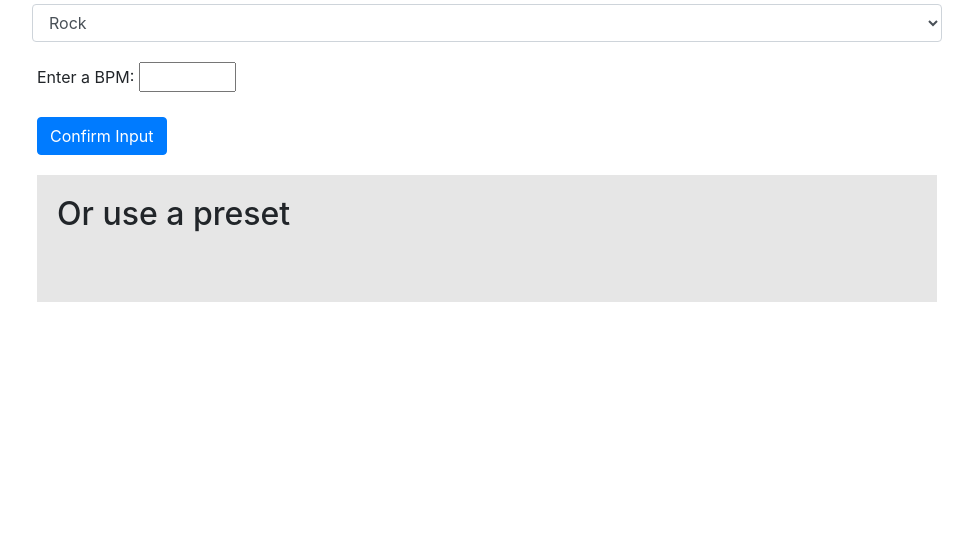
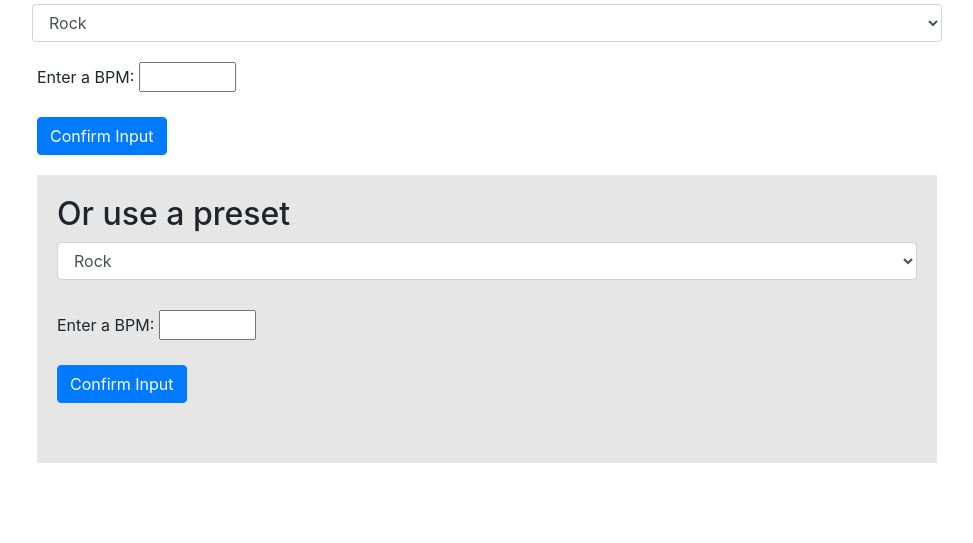
Before and after one commit to Dupeydoo/DRAG, a Django app: page /Diversify/ in a window 1280 px wide. Shown: the part 730-1273 px from the top of the page, without its empty margins (153-1126 px from the left). Before the commit the page ends 1032 px from the top, so only its background shows below. Run offline with Django 3.2, Linux system fonts and the light colour scheme; parts of the project's set-up code (start-up, migrations or seed data) failed here and were passed over; some libraries are stand-ins or nearby versions.

Commit message:
Preset form with defined presets in context setup. Urls and views setup to cater to this. Error page is displayed if the preset page is called directly with GET.

```diff
--- a/DRAG/datacontext.py
+++ b/DRAG/datacontext.py
@@ -11,5 +11,6 @@ context = {
     "crossprob": 0.5,
     "mutaprob": 0.4,
     "is_home": False,
-    "systempath": os.path.dirname(os.path.dirname(os.path.abspath(__file__)))
+    "systempath": os.path.dirname(os.path.dirname(os.path.abspath(__file__))),
+    "presets": [[7, 1, 11, 1, 7, 1, 11, 1], [7, 7, 11, 1, 1, 11, 1, 1], [7, 7, 11, 7, 7, 7, 11, 1]]
 }
--- /dev/null
+++ b/DRAG/exceptions/dragerror.py
@@ -0,0 +1,3 @@
+class DRAGError(Exception):
+    def __init__(self, message):
+        self.message = message
--- a/DRAGProj/dragcommon/formhelper.py
+++ b/DRAGProj/dragcommon/formhelper.py
@@ -1,3 +1,5 @@
+import DRAG.datacontext as dc
+
 def constructinput(cleaned_data):
     input = []
     input.append(cleaned_data["beatone"])
@@ -9,3 +11,6 @@ def constructinput(cleaned_data):
     input.append(cleaned_data["beatseven"])
     input.append(cleaned_data["beateight"])
     return input
+
+def getpreset(index):
+    return dc.context["presets"][index]
--- a/DRAGProj/dragcommon/pageerror.py
+++ b/DRAGProj/dragcommon/pageerror.py
@@ -3,3 +3,6 @@ from DRAG.datacontext import context
 
 def catchkeyerror(request):
     return render(request, "DRAG/error.html", context)
+
+def catchpreseterror(request):
+    return render(request, "DRAG/error.html", context)
--- a/DRAGProj/dragcommon/viewshelper.py
+++ b/DRAGProj/dragcommon/viewshelper.py
@@ -1,5 +1,11 @@
+from django.http import HttpResponseRedirect
+
 def gatherfitnessinput(dict):
     candidatefitnesses = []
     for fitness in dict:
         candidatefitnesses.append(fitness[1])
     return candidatefitnesses
+
+def generationcheck(currentgeneration, maxgeneration):
+    if currentgeneration == maxgeneration:
+        return HttpResponseRedirect('/NeuralNetwork')
--- a/DRAGProj/dragcommon/wavbuilder.py
+++ b/DRAGProj/dragcommon/wavbuilder.py
@@ -1,5 +1,4 @@
 import os
-import re
 from pydub import AudioSegment
 from DRAGProj.dragcommon.audiothread import AudioThread
 import DRAGProj.mappers.drummapper as dm
--- /dev/null
+++ b/DRAGProj/forms/presetform.py
@@ -0,0 +1,11 @@
+from django import forms
+
+presetchoices = (
+    (0, "Rock"),
+    (1, "Rock-Two"),
+    (2, "Rock-Three")
+)
+
+class PresetForm(forms.Form):
+    preset = forms.TypedChoiceField(choices=presetchoices, coerce=int, widget=forms.Select(attrs={"class": "form-control cb"}))
+    bpm = forms.IntegerField(max_value= 250, min_value=1, widget=forms.NumberInput(attrs={"id": "bpmtwo", "name": "bpmtwo"}))
--- a/DRAGProj/templates/DRAG/error.html
+++ b/DRAGProj/templates/DRAG/error.html
@@ -14,8 +14,8 @@
                 <div class="col-md-4 offset-md-4 error">
                     <h1>DRAG Error</h1>
                     <p>
-                        Something went wrong - fill in details. Go <a href="/Diversify/">here</a> to diversify a track,
-                        or go <a href="/">home</a>.
+                        Something went wrong, did you provide correct input? Go <a href="/Diversify/">here</a> to
+                        diversify a track, or go <a href="/">home</a>.
                     </p>
                 </div>
             </div>
--- a/DRAGProj/templates/DRAG/geneticform.html
+++ b/DRAGProj/templates/DRAG/geneticform.html
@@ -25,7 +25,4 @@
             <input type="submit" value="Confirm Input" class="btn btn-primary"/>
         </form>
     </section>
-    <section id="preset">
-        <h2>Or use a preset</h2>
-    </section>
 {% endblock %}
--- /dev/null
+++ b/DRAGProj/templates/DRAG/presetform.html
@@ -0,0 +1,14 @@
+{% block content %}
+    <section id="preset">
+        <h2>Or use a preset</h2>
+        <form action="/Preset/" method="post">
+            {% csrf_token %}
+            {{ presetform.preset }}
+            <div class="form-element">
+                <label for="bpmtwo">Enter a BPM: </label>
+                {{ presetform.bpm }}
+            </div>
+            <input type="submit" value="Confirm Input" class="btn btn-primary"/>
+        </section>
+    </form>
+{% endblock %}
--- a/DRAGProj/templates/DRAG/startdiversify.html
+++ b/DRAGProj/templates/DRAG/startdiversify.html
@@ -11,6 +11,7 @@
             {% include 'DRAG/menu.html' %}
             <div class="container">
                 {% include 'DRAG/geneticform.html' %}
+                {% include 'DRAG/presetform.html' %}
             </div>
         {% endblock %}
         {% block bodyscripts %}
--- a/DRAGProj/urls.py
+++ b/DRAGProj/urls.py
@@ -7,5 +7,6 @@ urlpatterns = [
     path('FirstFitness/', views.firstfitness, name='firstfitness'),
     path('RateFitness/', views.fitness, name='fitness'),
     path('NeuralNetwork/', views.neuralnetwork, name='neuralnet'),
-    path('DRAGError/', views.error, name='error')
+    path('DRAGError/', views.error, name='error'),
+    path('Preset/', views.preset, name='preset')
 ]
--- a/DRAGProj/views.py
+++ b/DRAGProj/views.py
@@ -2,6 +2,7 @@ from django.shortcuts import render
 from django.http import HttpResponseRedirect
 
 from DRAGProj.forms.custominputform import CustomInputForm
+from DRAGProj.forms.presetform import PresetForm
 from DRAGProj.forms.fitnessform import FitnessForm
 
 import DRAG.datacontext as dc
@@ -10,7 +11,6 @@ import DRAGProj.geneticrunner as gr
 import DRAGProj.dragcommon.formhelper as fh
 import DRAGProj.dragcommon.pageerror as pe
 import DRAGProj.dragcommon.viewshelper as vh
-
 
 def index(request):
     dc.context["currentgeneration"] = 1
@@ -31,8 +31,7 @@ def fitness(request):
     else:
         try:
             bpm, population = context["bpm"], context["population"]
-            if context["currentgeneration"] == context["manualgenerations"]:
-                return HttpResponseRedirect('/NeuralNetwork')
+            vh.generationcheck(context["currentgeneration"], context["manualgenerations"])
             context["currentgeneration"] = context["currentgeneration"] + 1
             form = FitnessForm(size=context["populationsize"])
         except KeyError as k:
@@ -56,22 +55,37 @@ def firstfitness(request):
 
 
 def diversify(request):
+    context = dc.context
     if request.method == 'POST':
         form = CustomInputForm(request.POST)
         if form.is_valid():
-            genre = form.cleaned_data["genre"]
-            bpm = form.cleaned_data["bpm"]
-            input = fh.constructinput(form.cleaned_data)
-            dc.context["genre"] = genre
-            dc.context["bpm"] = bpm
-            dc.context["input"] = input
+            context["genre"] = form.cleaned_data["genre"]
+            context["bpm"] = form.cleaned_data["bpm"]
+            context["input"] = fh.constructinput(form.cleaned_data)
             return HttpResponseRedirect('/FirstFitness')
 
     else:
         form = CustomInputForm()
+        preset = PresetForm()
+        context["presetform"] = preset
 
-    dc.context["form"] = form
-    return render(request, 'DRAG/startdiversify.html', dc.context)
+    context["form"] = form
+    return render(request, 'DRAG/startdiversify.html', context)
+
+def preset(request):
+    context = dc.context
+    if request.method == 'POST':
+        form = PresetForm(request.POST)
+        if form.is_valid():
+            context["bpm"] = form.cleaned_data["bpm"]
+            context["input"] = fh.getpreset(form.cleaned_data["preset"])
+            context["genre"] = "Rock"
+            return HttpResponseRedirect('/FirstFitness')
+
+    else:
+        return pe.catchpreseterror(request)
+
+    return render(request, 'DRAG/startdiversify.html')
 
 def neuralnetwork(request):
     context = dc.context
```
